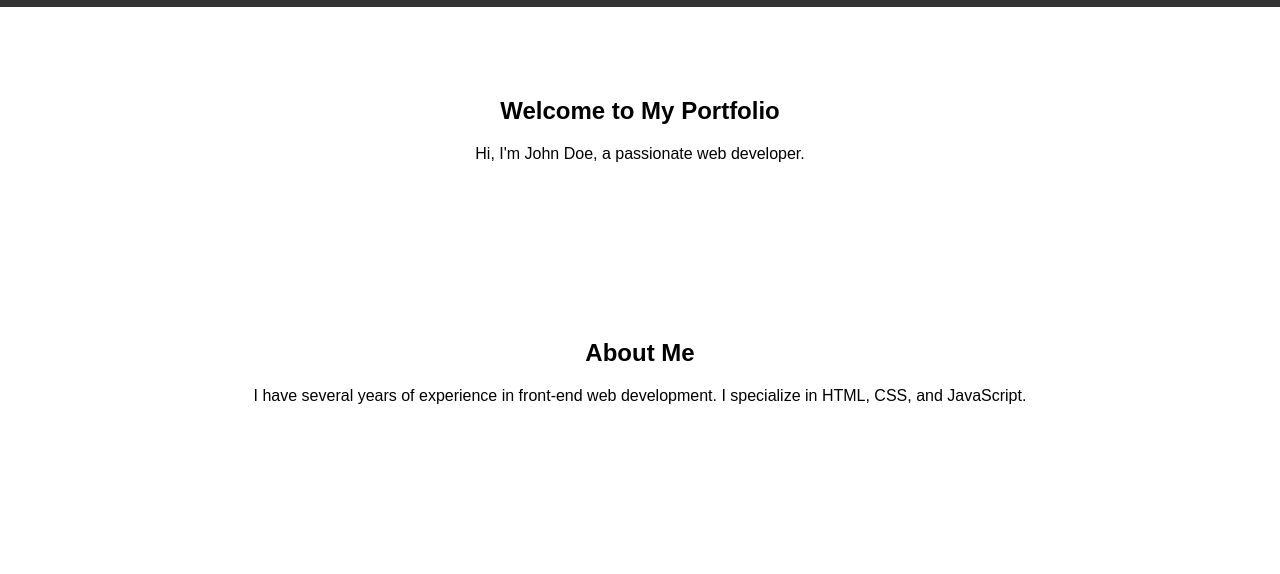
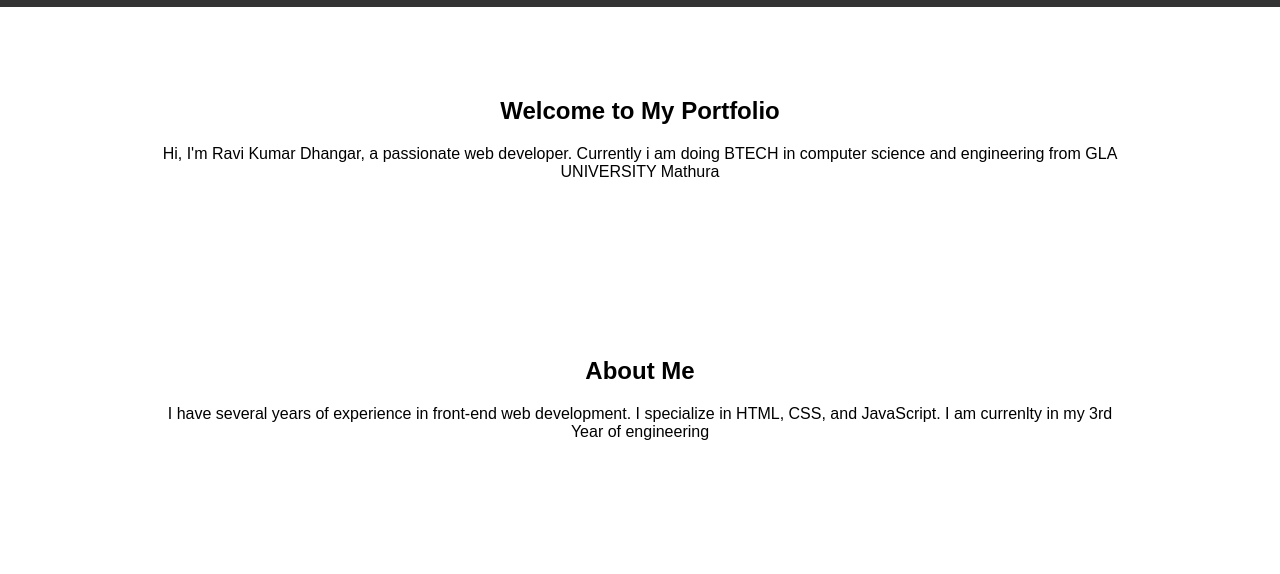
Before and after one commit to ravikumardhangar66/portfolio-ravidhangar, a plain HTML site: page index.html in a window 1280 px wide. Shown: the part 155-729 px from the top of the page. Drawn offline with Linux system fonts and the light colour scheme.

Commit message:
Add files via upload

```diff
--- a/index.html
+++ b/index.html
@@ -4,7 +4,7 @@
 <head>
     <meta charset="UTF-8">
     <meta name="viewport" content="width=device-width, initial-scale=1.0">
-    <title>My Portfolio</title>
+    <title>Ravi Kumar Dhangar Portfolio 2023</title>
     <link rel="stylesheet" href="style.css">
 </head>
 <body>
@@ -25,14 +25,14 @@
     <section id="home">
         <div class="container">
             <h2>Welcome to My Portfolio</h2>
-            <p>Hi, I'm John Doe, a passionate web developer.</p>
+            <p>Hi, I'm Ravi Kumar Dhangar, a passionate web developer. Currently i am doing BTECH in computer science and engineering from GLA UNIVERSITY Mathura</p>
         </div>
     </section>
 
     <section id="about">
         <div class="container">
             <h2>About Me</h2>
-            <p>I have several years of experience in front-end web development. I specialize in HTML, CSS, and JavaScript.</p>
+            <p>I have several years of experience in front-end web development. I specialize in HTML, CSS, and JavaScript. I am currenlty in my 3rd Year of engineering</p>
         </div>
     </section>
 
```
